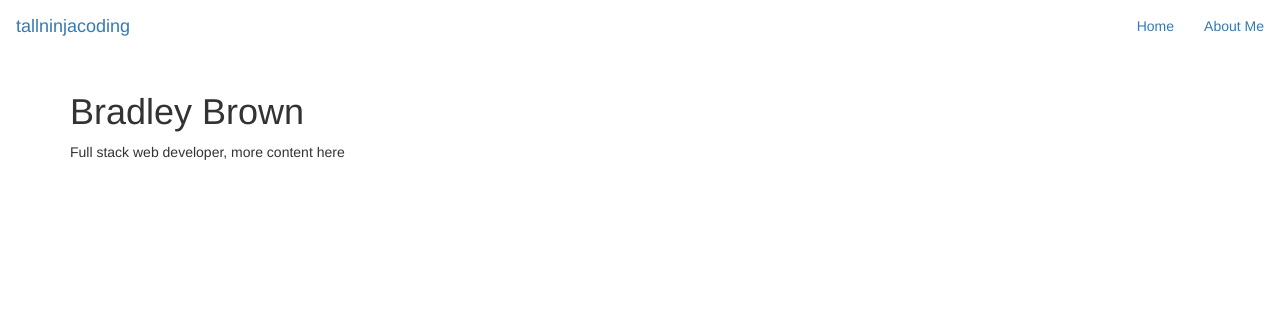
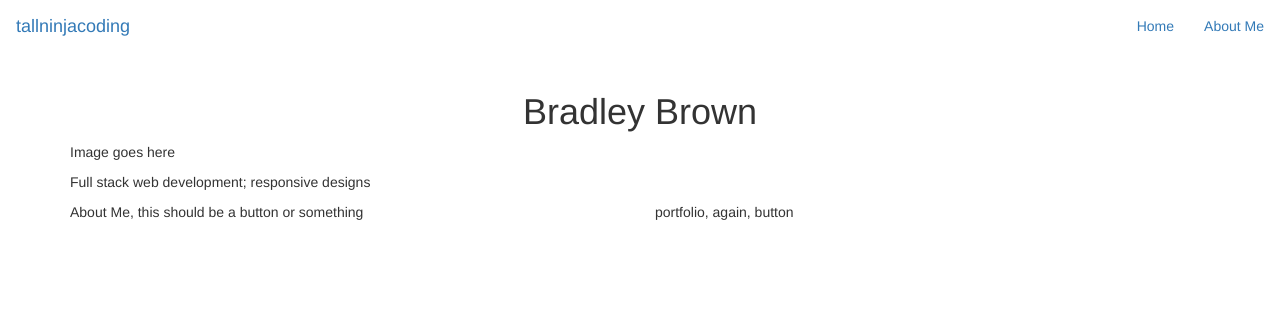
Before and after one commit to brbrown59/tallninjacoding, a PHP site: page / in a window 1280 px wide. Shown: the top 312 px of the page. Run offline with PHP 8.4, Linux system fonts and the light colour scheme; some libraries are stand-ins or nearby versions.

Commit message:
tracked down the classes for making things appear only on larger screens

```diff
--- a/public_html/index.php
+++ b/public_html/index.php
@@ -48,13 +48,26 @@
 		<div class="container">
 			<div class="row">
 				<div class="col-md-12">
-					<h1>Bradley Brown</h1>
+					<h1 class="text-center">Bradley Brown</h1>
 				</div>
 			</div>
-			<!--image goes here-->
+			<!--image goes here, only on desktop screens-->
+			<div class="row">
+				<div class="col-md-12 visible-md-block visible-lg-block">
+					<p>Image goes here</p>
+				</div>
+			</div>
 			<div class="row">
 				<div class="col-md-12">
-					<p>Full stack web developer, more content here</p>
+					<p>Full stack web development; responsive designs</p>
+				</div>
+			</div>
+			<div class="row">
+				<div class="col-md-6">
+					<p>About Me, this should be a button or something</p>
+				</div>
+				<div class="col-md-6">
+					<p>portfolio, again, button</p>
 				</div>
 			</div>
 		</div>
```
